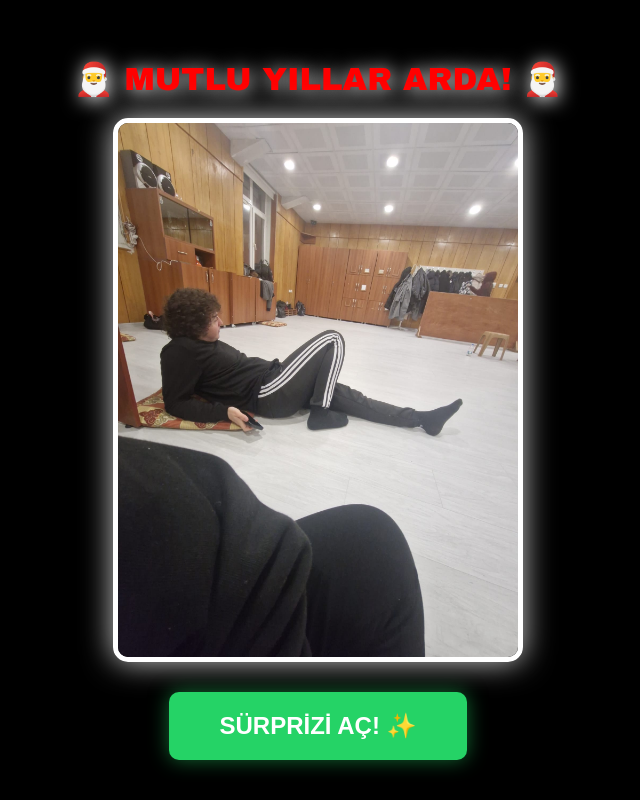
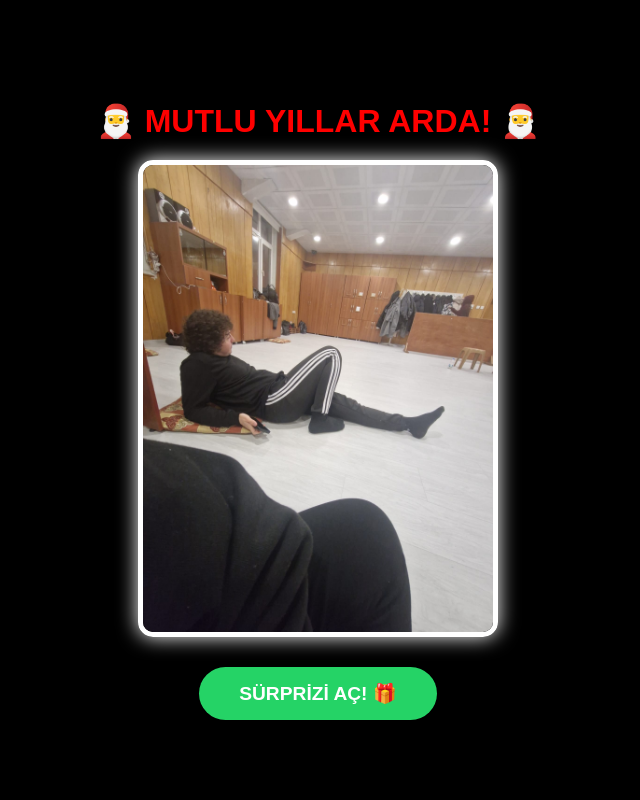
Before and after one commit to originalmeybuz/mutlu-yillar, a plain HTML site: page index.html in a window 1280 px wide. Shown: the whole page, without its empty margins (322-962 px from the left). Drawn offline with nearby package versions, Linux system fonts and the light colour scheme.

Commit message:
Update index.html

```diff
--- a/index.html
+++ b/index.html
@@ -5,12 +5,11 @@
     <meta name="viewport" content="width=device-width, initial-scale=1.0">
     <title>MUTLU YILLAR ARDA!</title>
     <style>
-        /* Arka planı düz siyah yapalım ki her şey net görünsün */
         body {
             background-color: #000;
             color: #ffffff;
             text-align: center;
-            font-family: 'Arial Black', sans-serif;
+            font-family: sans-serif;
             margin: 0;
             display: flex;
             flex-direction: column;
@@ -18,42 +17,25 @@
             justify-content: center;
             min-height: 100vh;
         }
-
-        /* Yazıların parlamasını sağlayalım */
-        h1 {
-            font-size: 2rem;
-            color: #ff0000;
-            text-shadow: 2px 2px 20px #fff;
-            margin: 20px;
-            display: block !important; /* Görünmeye zorla */
-        }
-
+        h1 { font-size: 2rem; color: #ff0000; margin-bottom: 20px; }
         .frame {
             border: 5px solid #fff;
             border-radius: 15px;
-            overflow: hidden;
-            box-shadow: 0 0 30px rgba(255, 255, 255, 0.8);
             width: 80%;
-            max-width: 400px;
+            max-width: 350px;
+            box-shadow: 0 0 20px white;
         }
-
-        img {
-            width: 100%;
-            height: auto;
-            display: block;
-        }
-
+        img { width: 100%; display: block; border-radius: 10px; }
         #start-btn {
             margin-top: 30px;
-            padding: 20px 50px;
-            font-size: 1.5rem;
-            background: #25d366; /* WhatsApp yeşili gibi dikkat çekici */
+            padding: 15px 40px;
+            font-size: 1.2rem;
+            background: #25d366;
             color: white;
             border: none;
-            border-radius: 10px;
+            border-radius: 50px;
             cursor: pointer;
             font-weight: bold;
-            box-shadow: 0 0 20px rgba(37, 211, 102, 0.5);
         }
     </style>
 </head>
@@ -65,31 +47,33 @@
         <img src="arda.jpeg" alt="Arda">
     </div>
 
-    <audio id="partyMusic" preload="auto">
-        <source src="muzik" type="audio/mpeg">
+    <audio id="ardaMusic">
+        <source src="muzik.mp3" type="audio/mpeg">
     </audio>
 
-    <button id="start-btn" onclick="letThePartyStart()">SÜRPRİZİ AÇ! ✨</button>
+    <button id="start-btn" onclick="baslat()">SÜRPRİZİ AÇ! 🎁</button>
 
     <script src="https://cdn.jsdelivr.net/npm/canvas-confetti@1.5.1/dist/confetti.browser.min.js"></script>
 
     <script>
-        function letThePartyStart() {
-            var audio = document.getElementById("partyMusic");
+        function baslat() {
+            var audio = document.getElementById("ardaMusic");
 
-            // Müziği oynatmayı dene
-            audio.play().catch(function(error) {
-                console.log("Müzik çalma hatası: ", error);
-                alert("Müzik yüklenemedi, dosya adını 'muzik.mp3' yaptığına emin ol!");
+            // Müziği oynat
+            audio.play().catch(function(e) {
+                alert("Müzik dosyası bulunamadı! Lütfen dosya adının 'muzik.mp3' olduğundan emin ol.");
             });
 
+            // Butonu gizle
             document.getElementById("start-btn").style.display = "none";
 
-            // Konfeti efekti
-            var end = Date.now() + (10 * 1000);
+            // Konfeti fırtınası
+            var duration = 10 * 1000;
+            var end = Date.now() + duration;
+
             (function frame() {
-                confetti({ particleCount: 7, angle: 60, spread: 55, origin: { x: 0 } });
-                confetti({ particleCount: 7, angle: 120, spread: 55, origin: { x: 1 } });
+                confetti({ particleCount: 5, angle: 60, spread: 55, origin: { x: 0 } });
+                confetti({ particleCount: 5, angle: 120, spread: 55, origin: { x: 1 } });
                 if (Date.now() < end) { requestAnimationFrame(frame); }
             }());
         }
```
